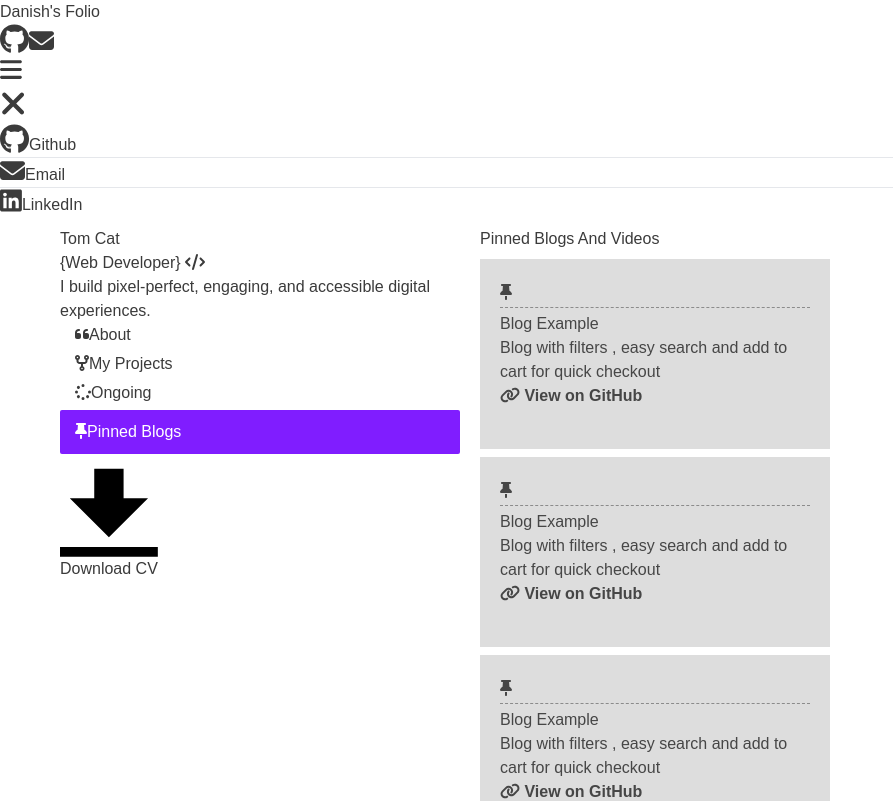
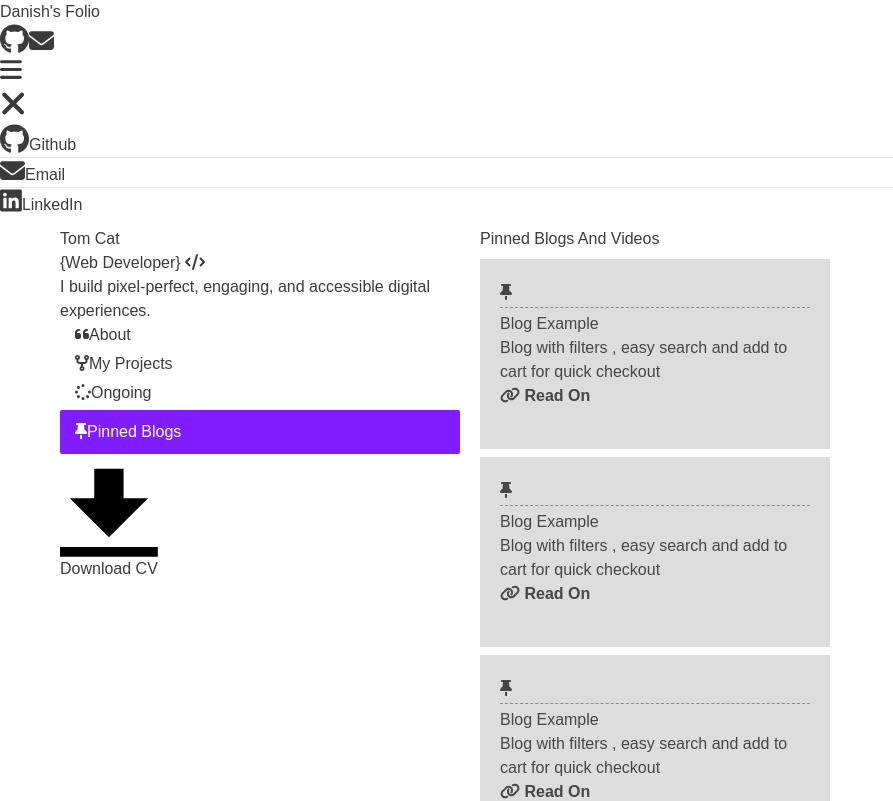
Before and after one commit to danishofcodes/tokensandbraces, a React (Vite) app: page /PinnedBlogs in a window 1280 px wide. Shown: the top 801 px of the page, without its empty margins (0-893 px from the left). Built offline with nearby package versions, Linux system fonts and the light colour scheme; a web font is replaced by a local one.

Commit message:
icon and sitename added for conditional rendering using value in isVideo

```diff
--- a/src/components/BlogCard.jsx
+++ b/src/components/BlogCard.jsx
@@ -1,6 +1,7 @@
+import { faYoutube } from "@fortawesome/free-brands-svg-icons"
 import { faLink, faThumbTack } from "@fortawesome/free-solid-svg-icons"
 import { FontAwesomeIcon } from "@fortawesome/react-fontawesome"
-export default function BlogCard({title, desc, img , link}) {
+export default function BlogCard({title, desc,  link, sitename, isVideo}) {
   return (
     <div className="blogcard rise">
             {/* <div className="card-image">
@@ -14,7 +15,8 @@ export default function BlogCard({title, desc, img , link}) {
                 <h3 className='font-bold text-base'>{title}</h3>
                 <p className='mb-1'>{desc}</p>
                 </div>
-                <a href={link} ><FontAwesomeIcon icon={faLink} /> View on GitHub </a>
+               { isVideo ? <a href={link} ><FontAwesomeIcon icon={faYoutube} /> Watch On {sitename} </a> : <a href={link} ><FontAwesomeIcon icon={faLink} /> Read On {sitename} </a> }
+
             </div>
         </div>
   )
```
